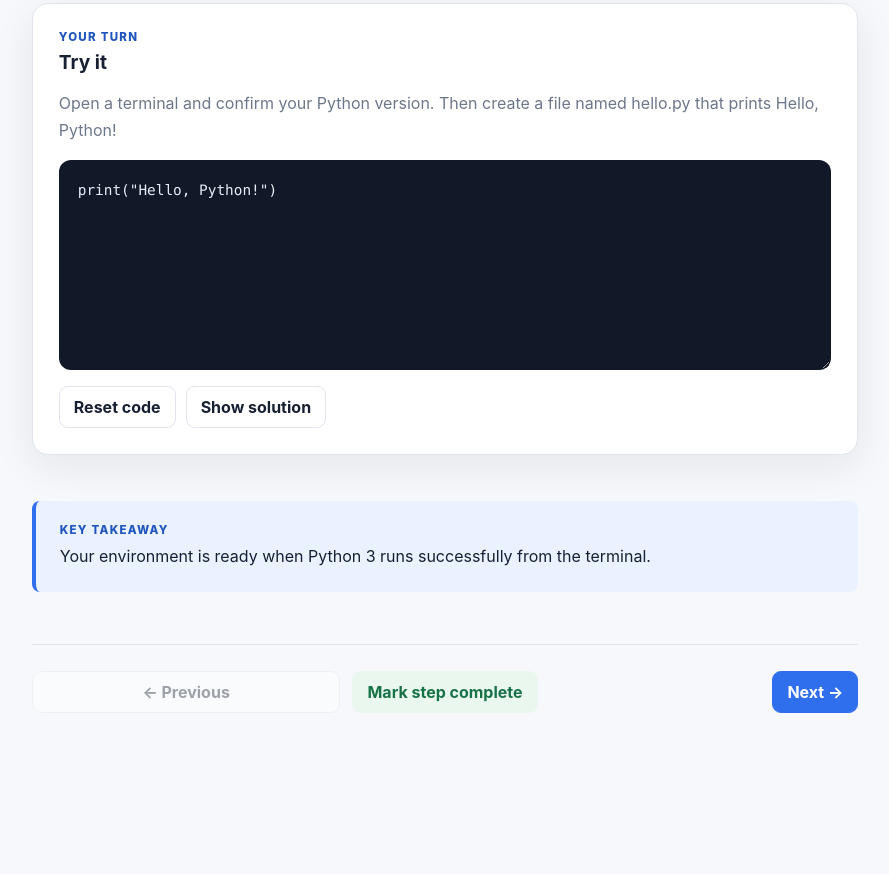
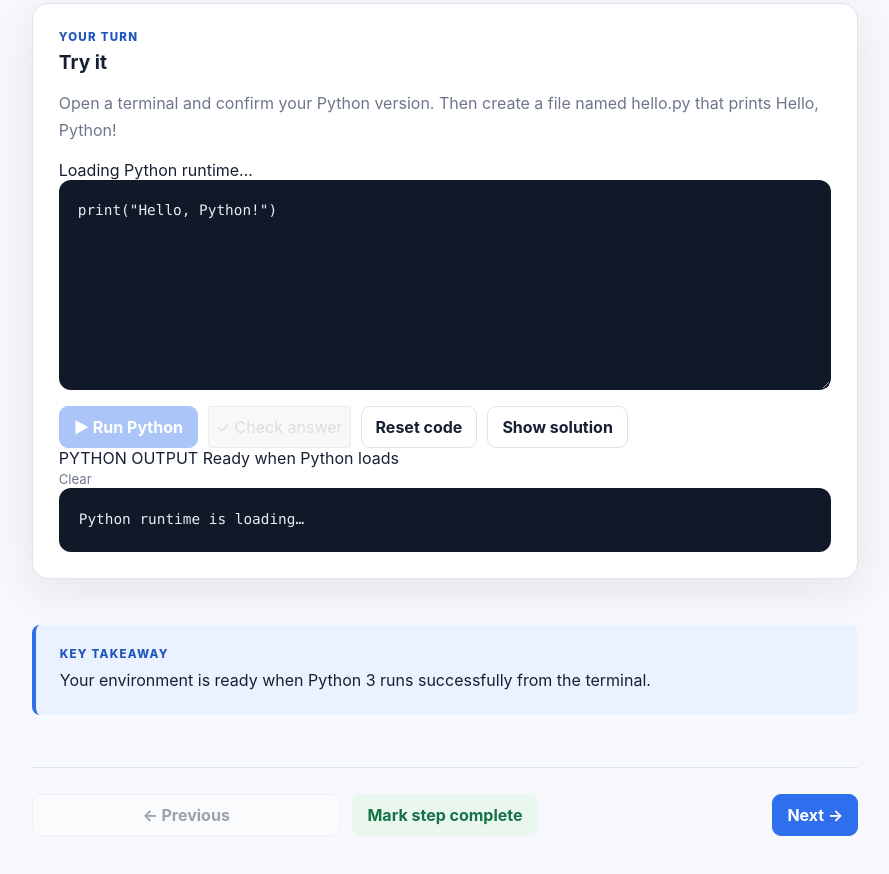
Before and after one commit to abed-dvp/python-as-fast-as-possible, a plain HTML site: page codelab/index.html in a window 1280 px wide. Shown: the part 775-1649 px from the top of the page, without its empty margins (345-1234 px from the left). Before the commit the page ends 1578 px from the top, so only its background shows below. Drawn offline with Linux system fonts and the light colour scheme.

Commit message:
Add executable Python controls to Codelab

```diff
--- a/codelab/index.html
+++ b/codelab/index.html
@@ -76,11 +76,32 @@
             </div>
           </div>
           <p id="challengeText"></p>
-          <textarea id="starterCode" spellcheck="false" aria-label="Practice code"></textarea>
+          <div class="runtime-status" id="runtimeStatus" role="status" aria-live="polite">
+            <span class="runtime-dot loading" id="runtimeDot"></span>
+            <span id="runtimeText">Loading Python runtime…</span>
+          </div>
+
+          <textarea id="starterCode" spellcheck="false" aria-label="Practice Python code"></textarea>
+
           <div class="try-actions">
+            <button id="runPython" class="primary-button" disabled>▶ Run Python</button>
+            <button id="checkAnswer" class="check-button" disabled>✓ Check answer</button>
             <button id="resetCode" class="secondary-button">Reset code</button>
             <button id="solutionButton" class="secondary-button">Show solution</button>
           </div>
+
+          <div class="run-panel" id="runPanel" aria-live="polite">
+            <div class="run-panel-head">
+              <div>
+                <span class="terminal-label">PYTHON OUTPUT</span>
+                <span class="execution-state" id="executionState">Ready when Python loads</span>
+              </div>
+              <button id="clearOutput" class="text-button">Clear</button>
+            </div>
+            <pre class="terminal"><code id="runOutput">Python runtime is loading…</code></pre>
+            <div id="checkFeedback" class="check-feedback" hidden></div>
+          </div>
+
           <div id="solutionPanel" class="solution-panel" hidden>
             <div class="section-head">
               <strong>One possible solution</strong>
```
